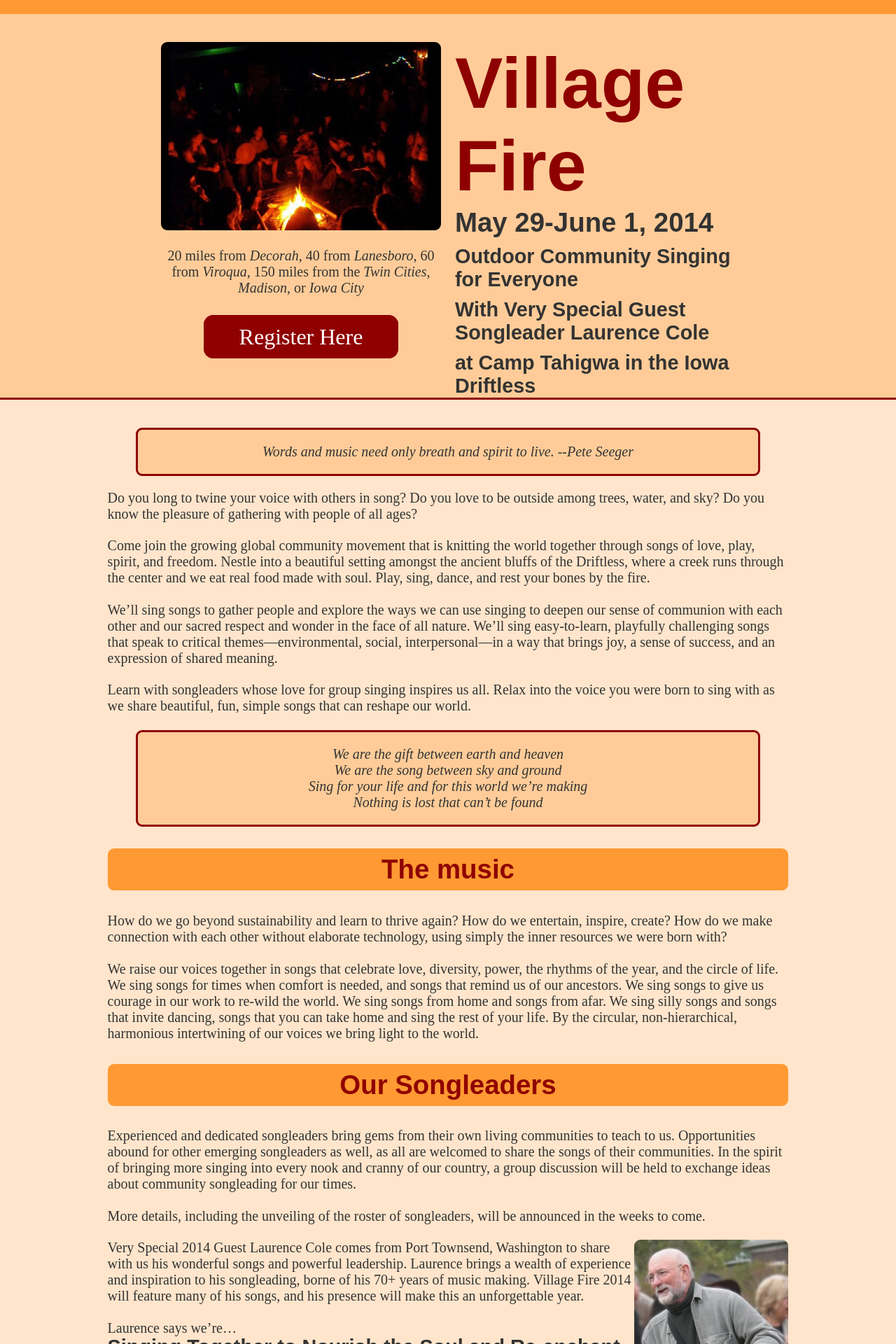
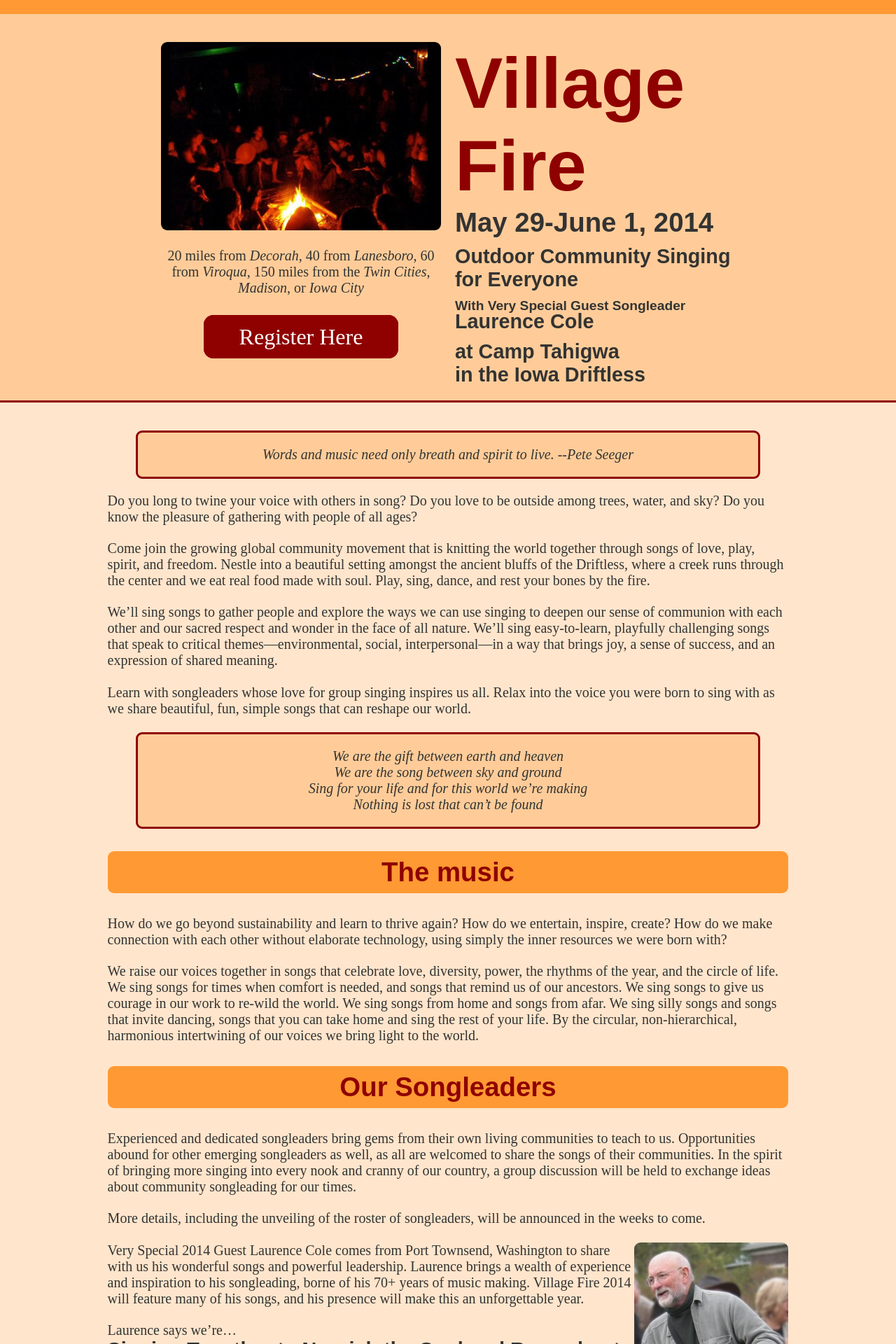
Before and after one commit to neilmb/villagefire, a Jekyll site: the page built from index.md, in a window 1280 px wide. Shown: the top 1920 px of the page at 70% size. Built offline with Jekyll 4.4.1, drawn with Linux system fonts in a browser that asks for light colours; some web fonts are replaced.

Commit message:
change line breaks in header

```diff
--- a/_layouts/home.html
+++ b/_layouts/home.html
@@ -29,9 +29,11 @@
 
         <h4>Outdoor Community Singing for Everyone</h4>
 
-        <h4>With Very Special Guest Songleader Laurence Cole</h4>
+        <h6>With Very Special Guest Songleader</h6>
+        <h4>Laurence Cole</h4>
 
-        <h4>at Camp Tahigwa in the Iowa Driftless</h4>
+        <h4>at Camp Tahigwa<br/>
+            in the Iowa Driftless</h4>
     </div>
 
 </div>
--- a/assets/css/main.css
+++ b/assets/css/main.css
@@ -448,6 +448,7 @@ h5 {
 h6 {
   font-size: 24px;
   font-size: 1.2rem;
+  margin: 10px 0 -0.8em;
 }
 a {
   text-decoration: none;
@@ -1005,6 +1006,7 @@ img {
 .headbox {
   margin-top: 0;
   padding-top: 2em;
+  padding-bottom: 1em;
   background-color: #ffcc99;
   border-top: 1em solid #ff9933;
   border-bottom: 3px solid #8f0000;
--- a/assets/less/page.less
+++ b/assets/less/page.less
@@ -19,6 +19,7 @@ img {
 .headbox {
     margin-top: 0;
     padding-top: 2em;
+    padding-bottom: 1em;
     background-color: lighten(@basecolor, 20%);
     border-top: 1em solid @basecolor;
     border-bottom: 3px solid @border-color;
--- a/assets/less/typography.less
+++ b/assets/less/typography.less
@@ -35,6 +35,7 @@ h5 {
 }
 h6 {
 	.font-rem(24);
+	margin: 10px 0 -0.8em;
 }
 
 // Links
```
